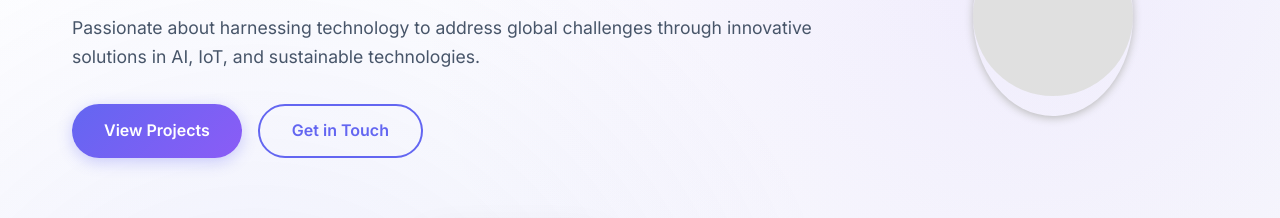
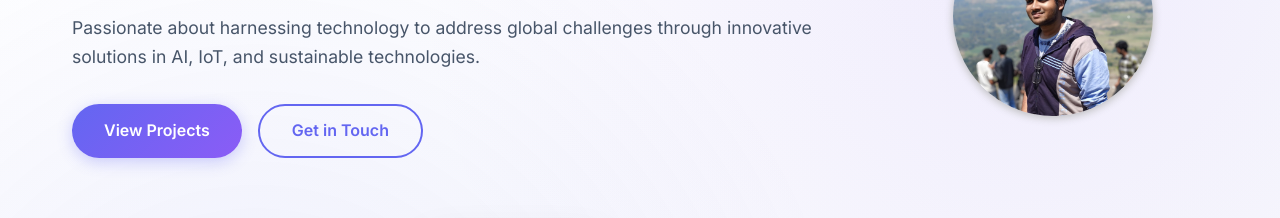
Before and after one commit to satyam1256/Portfolio, a plain HTML site: page index.html in a window 1280 px wide. Shown: the part 205-423 px from the top of the page. Drawn offline with Linux system fonts and the light colour scheme.

Commit message:
Update index.html

```diff
--- a/index.html
+++ b/index.html
@@ -74,7 +74,7 @@
             "
           >
             <img
-              src="assets/pfp.png"
+              src="asset/pfp.png"
               alt="Profile Picture"
               style="
                 width: 200px;
```
